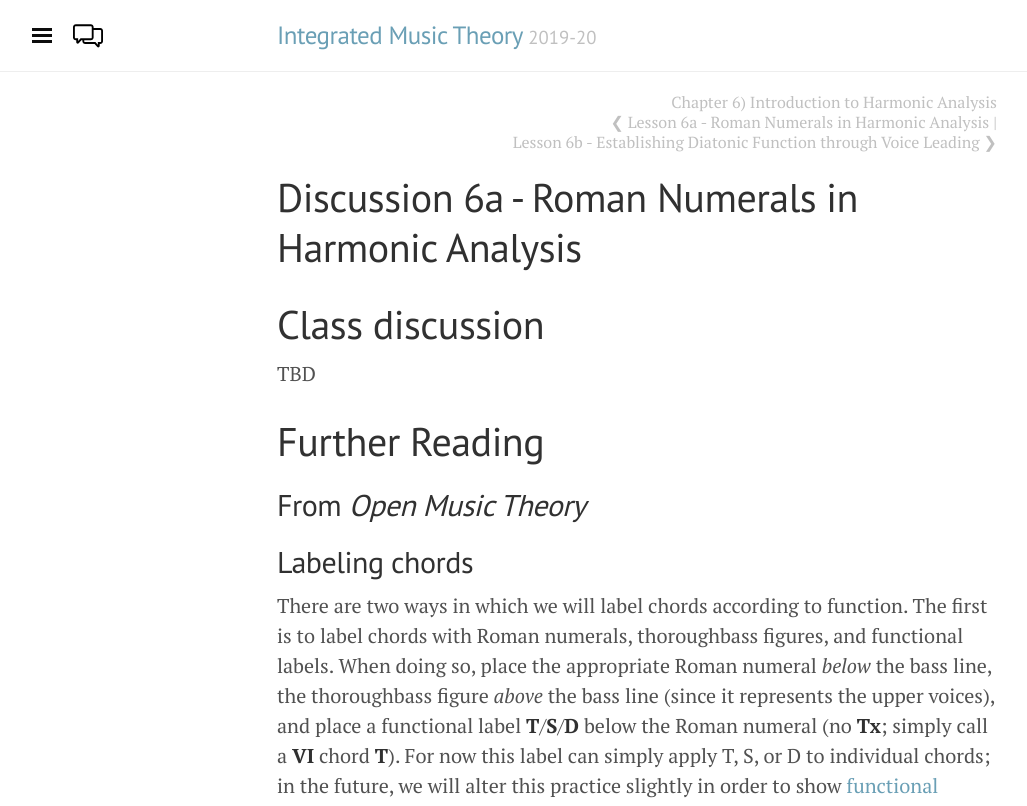
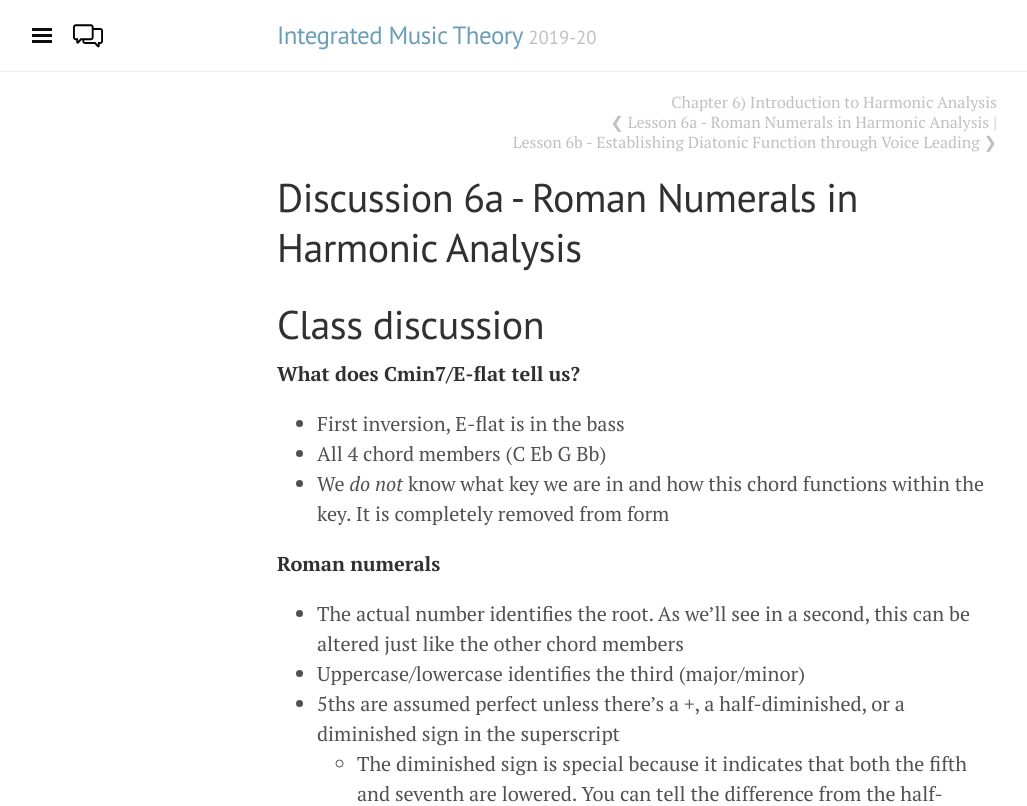
Before and after one commit to intmus/inttheory19-20, a Jekyll site: the page built from _06-intro-harmonic/a2-romnum.md, in a window 1280 px wide and 1400 px high. Shown: the top 806 px of the window, without its empty margins (3-1030 px from the left). Built offline with Jekyll 4.4.1, drawn with Linux system fonts in a browser that asks for light colours; some of the changed text lies outside the part shown.

Commit message:
Added discussion

```diff
--- a/_06-intro-harmonic/a2-romnum.md
+++ b/_06-intro-harmonic/a2-romnum.md
@@ -5,7 +5,23 @@ title: Discussion 6a - Roman Numerals in Harmonic Analysis
 
 # Class discussion
 
-TBD
+**What does Cmin7/E-flat tell us?**
+- First inversion, E-flat is in the bass
+- All 4 chord members (C Eb G Bb)
+- We *do not* know what key we are in and how this chord functions within the key. It is completely removed from form
+
+**Roman numerals**
+- The actual number identifies the root. As we'll see in a second, this can be altered just like the other chord members
+- Uppercase/lowercase identifies the third (major/minor)
+- 5ths are assumed perfect unless there's a +, a half-diminished, or a diminished sign in the superscript
+  - The diminished sign is special because it indicates that both the fifth and seventh are lowered. You can tell the difference from the half-diminished sign because the latter has a slash through it (it's cut in "half")
+- 7 by itself = dominant 7th. Can be altered with M, a half-diminished, or a diminished sign
+  - Sometimes chords like IV7 are notated without the clarification that it's a major seventh chord--you're expected to know because a major seventh is diatonic. However, when we get past the Classical era this method breaks down because all kinds of crazy stuff starts happening with harmony from the Romantic era onward
+
+**Altering Roman numerals for non-diatonic chord qualities**
+- Can have any triad in any key as long as you know how it relates to the key
+- Accidental in front alters the chord from its diatonic version. Ex: in C major, bVI = Ab major chord
+  - Only sharps and flats are used this way--no naturals. Even in sharp keys, you would use a flat sign to indicate a lowered chord. Likewise, a sharp indicates a raised chord even in flat keys
 
 # Further Reading
 
```
